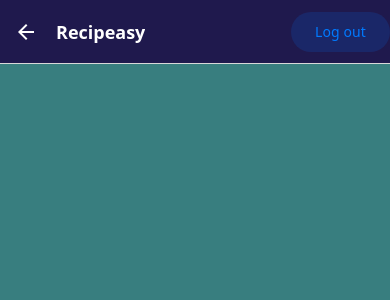
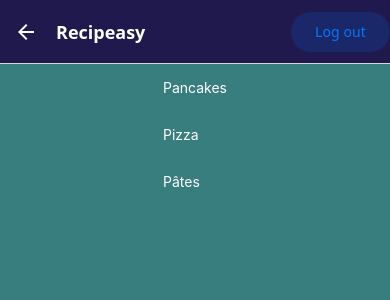
Before and after one commit to Audry-Noupoue/recipeasy, a React Native app: screen /Liste in a window 390 px wide. Shown: the top 300 px of the page. Built offline with nearby package versions, Linux system fonts and the light colour scheme.

Commit message:
Ajout de la FlatList pour les recettes

```diff
--- a/pages/liste.js
+++ b/pages/liste.js
@@ -32,9 +32,31 @@ export default function Liste({ navigation, route }) {
     }
   ]);
 
+  function afficherRecette({ item }) {
+    return (
+      <View style={{
+        padding: 15
+      }}>
+        <Text style={{
+          color: 'white'
+        }}>
+          {item.name}
+        </Text>
+      </View>
+    );
+  }
+
   return (
     <PageContainer>
+
+      <FlatList
+        data={recettes}
+        renderItem={afficherRecette}
+        keyExtractor={(item, index) => item.name + index}
+      />
+
       <StatusBar style="auto" />
+
     </PageContainer>
   );
 }
```
